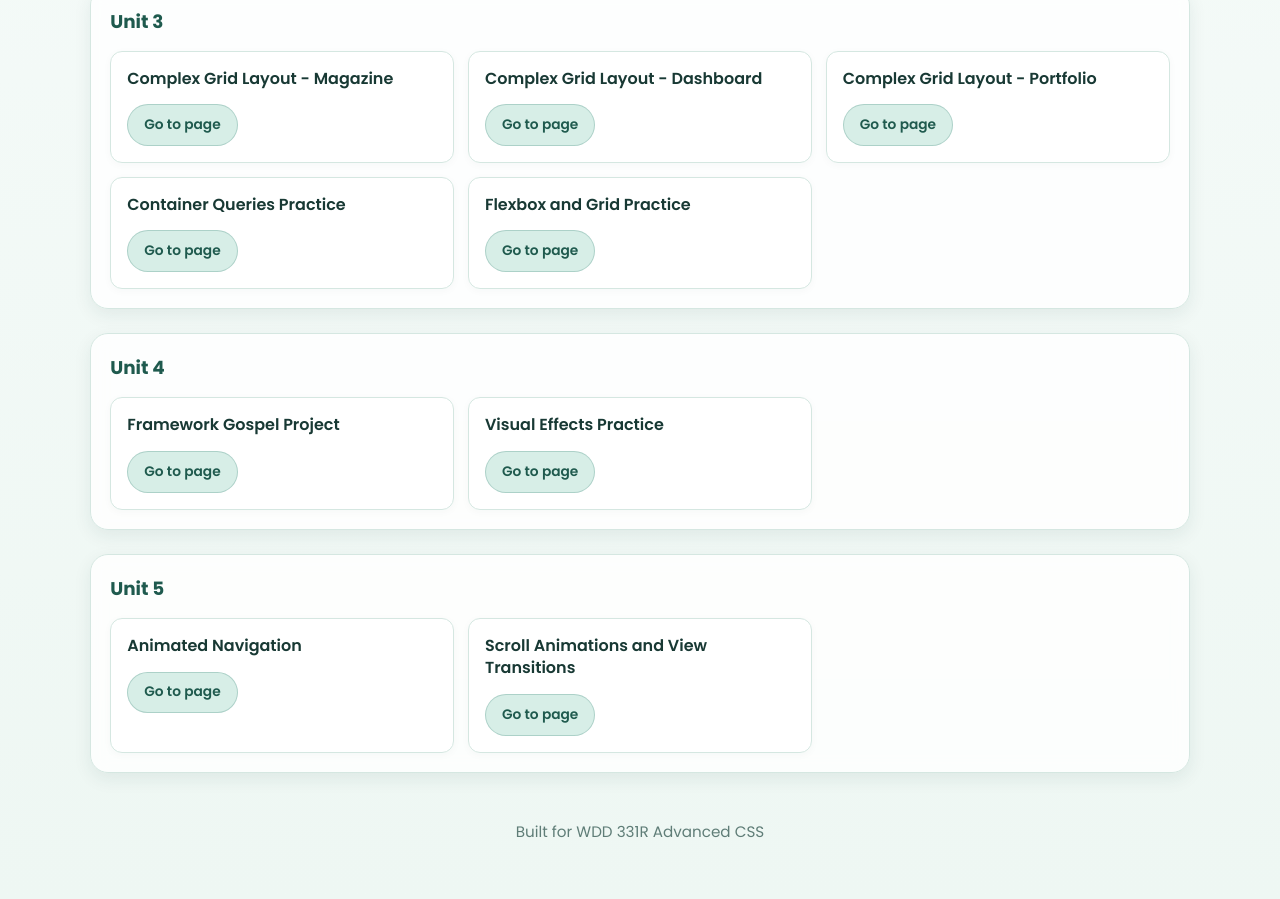
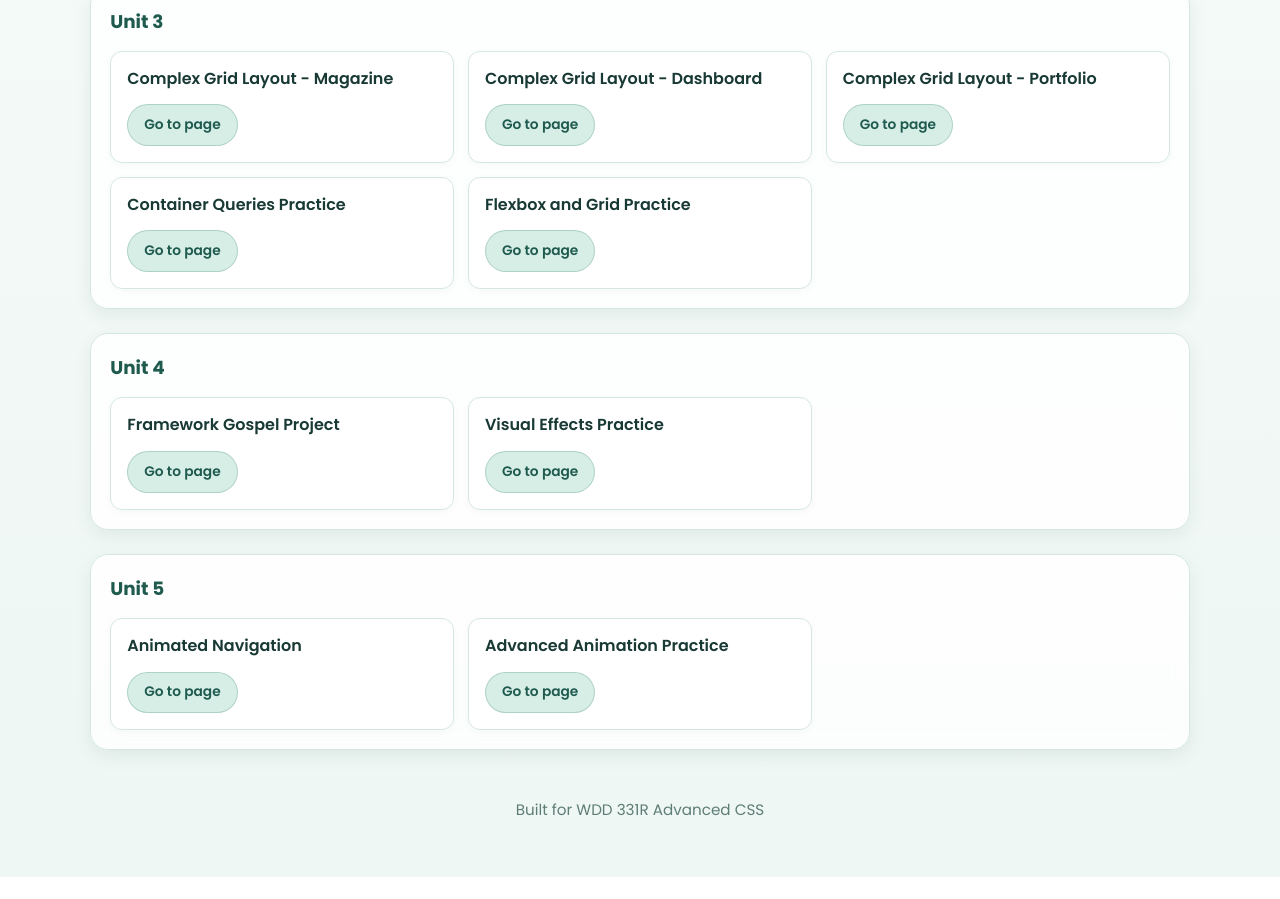
Before and after one commit to blaisepalombo/palombo-wdd331-portfolio, a plain HTML site: page index.html in a window 1280 px wide. Shown: the part 751-1650 px from the top of the page. After the commit the page ends 1628 px from the top, so only its background shows below. Drawn offline with Linux system fonts and the light colour scheme.

Commit message:
more stuff

```diff
--- a/index.html
+++ b/index.html
@@ -119,8 +119,8 @@
         </article>
 
         <article class="project-card">
-          <h3>Scroll Animations and View Transitions</h3>
-          <a class="project-button" href="unit-5/scroll-animations-view-transitions/index.html">Go to page</a>
+          <h3>Advanced Animation Practice</h3>
+          <a class="project-button" href="unit-5/advanced-animation-practice/index.html">Go to page</a>
         </article>
       </div>
     </section>
```
